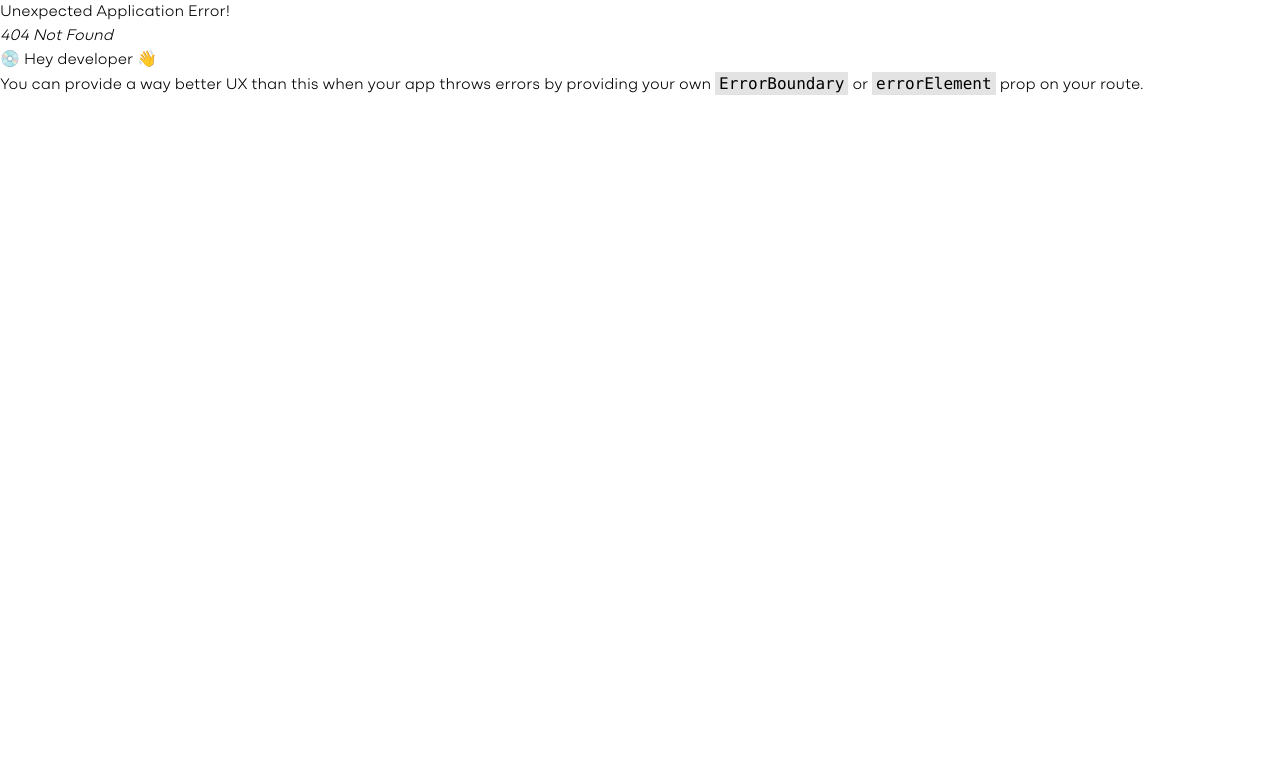
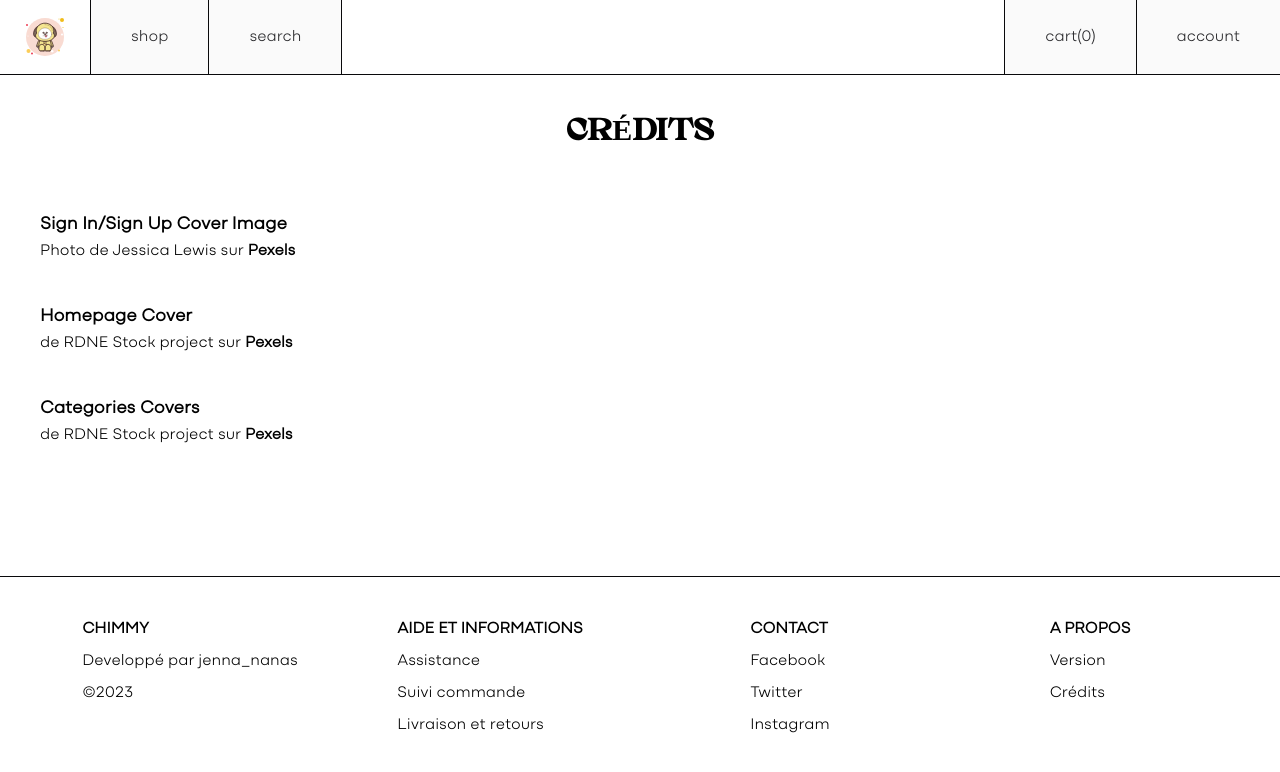
Before and after one commit to jennananas/chimmyShop, a React (Vite) app: page /credits in a window 1280 px wide. Before the commit this address had no page. Shown: the top 772 px of the page. Built offline with nearby package versions, Linux system fonts and the light colour scheme.

Commit message:
add credits page

```diff
--- a/src/components/Footer/Footer.tsx
+++ b/src/components/Footer/Footer.tsx
@@ -1,4 +1,4 @@
-
+import { Link } from "react-router-dom"
 export default function Footer() {
     const footerContent = [{
         sectionName: "Aide et Informations",
@@ -29,7 +29,15 @@ export default function Footer() {
                     <h2 className="uppercase font-bold">{section.sectionName}</h2>
                     <ul className="flex flex-col gap-2">
                         {section.sectionContent.map((title, index) => (
-                            <li key={index} className="hover:tex-zinc-300 hover:cursor-pointer">{title}</li>
+                            <li key={index} className="hover:text-zinc-300 hover:cursor-pointer">
+                                {title === "Crédits" ? (
+                                    <Link to="/credits" key={index}>
+                                        {title}
+                                    </Link>
+                                ) : (
+                                    title
+                                )}
+                            </li>
                         ))}
                     </ul>
                 </div>
--- /dev/null
+++ b/src/pages/Credits.tsx
@@ -0,0 +1,33 @@
+import Header from "../components/Header/Header"
+import Footer from "../components/Footer/Footer"
+
+
+export default function Credits() {
+    return (
+        <div className='min-h-screen w-100 flex flex-col gap-5'>
+            <Header />
+            <div className='grow px-10'>
+                <span className="flex justify-center py-5 items-center mb-10">
+                    <h1 className='uppercase text-3xl font-bold'>Crédits</h1>
+                </span>
+                <div className="flex flex-col gap-10">
+                    <div>
+                        <h2 className="font-bold text-lg">Sign In/Sign Up Cover Image</h2>
+                        <p> Photo de Jessica Lewis sur <a href="https://www.pexels.com/fr-fr/@thepaintedsquare/" className="font-bold">Pexels</a></p>
+                    </div>
+                    <div>
+                        <h2 className="font-bold text-lg">Homepage Cover</h2>
+                        <p> de RDNE Stock project sur <a href="https://www.pexels.com/fr-fr/@rdne/" className="font-bold">Pexels</a></p>
+                    </div>
+                    <div>
+                        <h2 className="font-bold text-lg">Categories Covers</h2>
+                        <p> de RDNE Stock project sur <a href="https://www.pexels.com/fr-fr/@rdne/" className="font-bold">Pexels</a></p>
+                    </div>
+                </div>
+
+            </div>
+            <Footer />
+
+        </div>
+    )
+}
--- a/src/routes/Router.tsx
+++ b/src/routes/Router.tsx
@@ -5,6 +5,7 @@ import Explore from "../pages/Explore";
 import ProductDetails from "../pages/ProductDetails";
 import Cart from "../pages/Cart";
 import SignIn from "../pages/SignIn";
+import Credits from "../pages/Credits";
 
 export default function Router() {
 
@@ -32,6 +33,10 @@ export default function Router() {
         {
             path: "/signin",
             element: <SignIn />
+        },
+        {
+            path: "/credits",
+            element: <Credits />
         }
 
     ])
```
